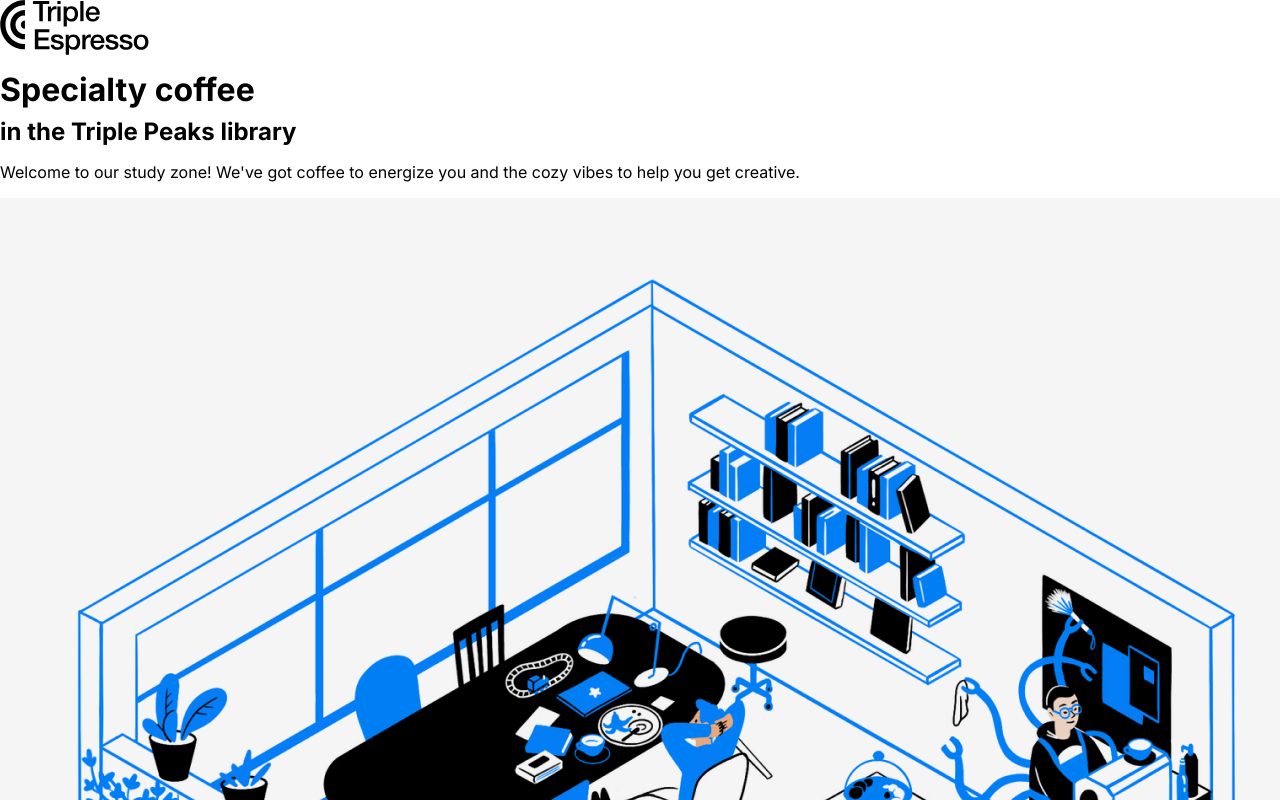
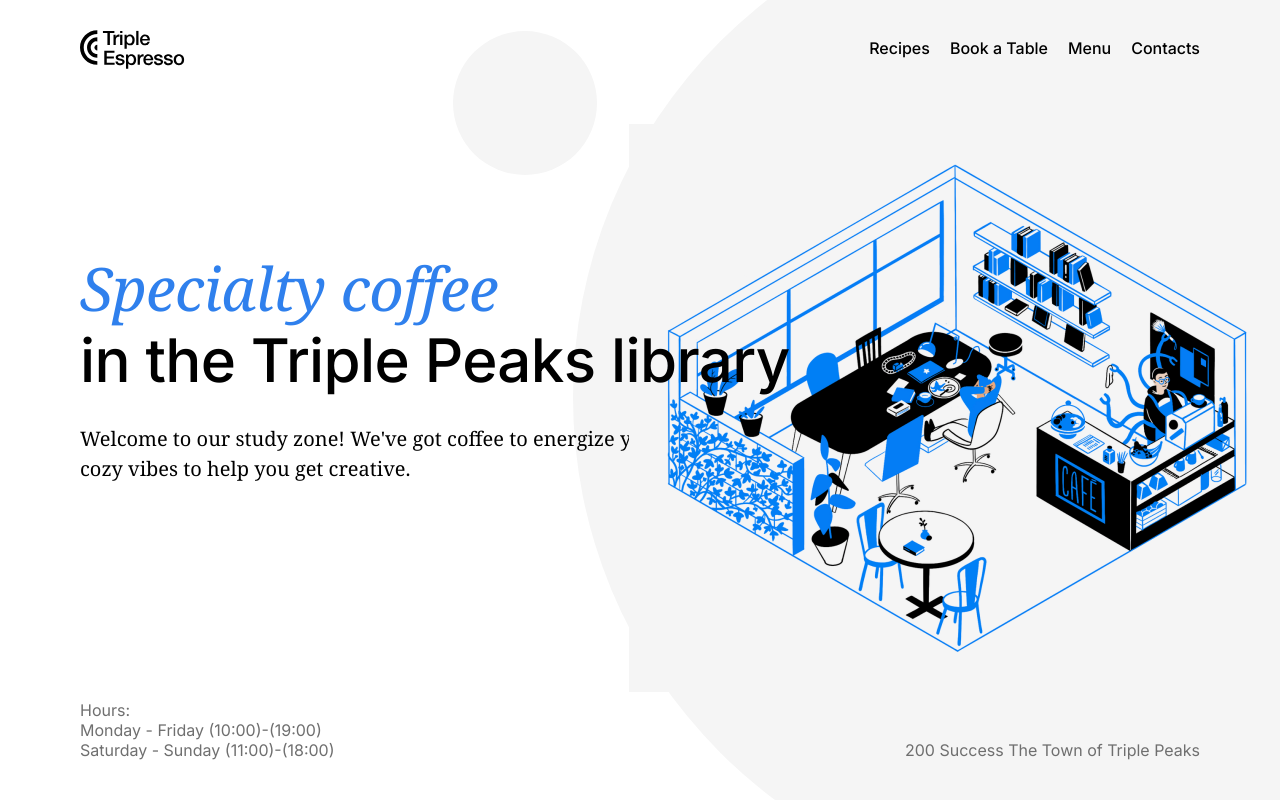
Before and after one commit to nico2967/se_project_coffeeshop, a plain HTML site: page index.html in a window 1280 px wide. Shown: the top 800 px of the page. Drawn offline with nearby package versions, Linux system fonts and the light colour scheme.

Commit message:
positioning changes

```diff
--- a/index.html
+++ b/index.html
@@ -25,14 +25,24 @@
   <body>
     <div class="page">
       <header class="header">
-        <nav class="nav"></nav>
-        <img
-          src="../images/logo_coffeeshop_dark.svg"
-          alt="triple espresso"
-          class="logo"
-        />
-        <h1 class="header__title">Specialty coffee</h1>
-        <h2 class="header__subtitle">in the Triple Peaks library</h2>
+        <nav class="nav">
+          <img
+            src="../images/logo_coffeeshop_dark.svg"
+            alt="triple espresso"
+            class="logo"
+          />
+          <ul class="nav__links">
+            <li><a href="#Recipes" class="nav__link">Recipes</a></li>
+            <li><a href="#Book a Table" class="nav__link">Book a Table</a></li>
+            <li><a href="#Menu" class="nav__link">Menu</a></li>
+            <li><a href="#Contacts" class="nav__link">Contacts</a></li>
+          </ul>
+        </nav>
+        <h1 class="header__title">
+          <span class="header__span-accent">Specialty coffee</span>in the Triple
+          Peaks library
+        </h1>
+
         <p class="header__description">
           Welcome to our study zone! We've got coffee to energize you and the
           cozy vibes to help you get creative.
@@ -42,6 +52,14 @@
           alt="inside_coffee_shop"
           class="header__image"
         />
+        <div class="header__footer">
+          <div class="header__hours">
+            <p class="header__paragraph">Hours:</p>
+            <p class="header__paragraph">Monday - Friday (10:00)-(19:00)</p>
+            <p class="header__paragraph">Saturday - Sunday (11:00)-(18:00)</p>
+          </div>
+          <p class="header__paragraph">200 Success The Town of Triple Peaks</p>
+        </div>
       </header>
       <main class="content">
         <section class="recipes"></section>
--- a/pages/index.css
+++ b/pages/index.css
@@ -6,3 +6,96 @@
   margin: 0 auto;
   font-family: "Inter", "Arial", sans-serif;
 }
+
+.header {
+  display: flex;
+  flex-direction: column;
+  height: 100vh;
+  min-height: 720px;
+  max-height: 800px;
+  padding: 30px 80px 40px;
+  position: relative;
+  box-sizing: border-box;
+  background-image: url(../images/background_header.svg);
+  background-size: cover;
+  background-repeat: no-repeat;
+  background-position: center;
+  z-index: 0;
+}
+
+.header__title {
+  max-width: 729px;
+  font-size: 60px;
+  line-height: 72px;
+  font-weight: 500;
+  margin: 183px 0 0;
+  letter-spacing: -0.6px;
+  z-index: 1;
+}
+
+.header__span-accent {
+  color: #2f80ed;
+  font-style: italic;
+  display: block;
+  font-family: "Noto Serif", "Times New Roman", serif;
+  font-weight: normal;
+}
+
+.header__description {
+  font-family: "Noto Serif", "Times New Roman", serif;
+  max-width: 683px;
+  font-size: 20px;
+  line-height: 30px;
+  margin: 28px 0 0;
+}
+
+.header__image {
+  z-index: 0;
+  position: absolute;
+  top: 124px;
+  right: 5px;
+  width: 646px;
+  height: 568px;
+}
+
+.header__footer {
+  margin-top: auto;
+  width: 100%;
+  display: flex;
+  align-items: flex-end;
+  justify-content: space-between;
+  box-sizing: border-box;
+  color: #6f6f6f;
+  z-index: 1;
+}
+.header__paragraph {
+  margin: 0;
+}
+
+.logo {
+  position: relative;
+  width: 105px;
+  height: 39px;
+}
+
+.nav {
+  display: flex;
+  justify-content: space-between;
+}
+.nav__links {
+  margin: 8px 0 0;
+  display: flex;
+  column-gap: 20px;
+  padding-left: 0;
+  list-style: none;
+}
+
+.nav__link {
+  color: #000000;
+  text-decoration: none;
+  font-family: "Inter";
+  font-style: normal;
+  font-weight: 500;
+  font-size: 16px;
+  line-height: 20px;
+}
```
Also changed, not shown: 1 other file.
